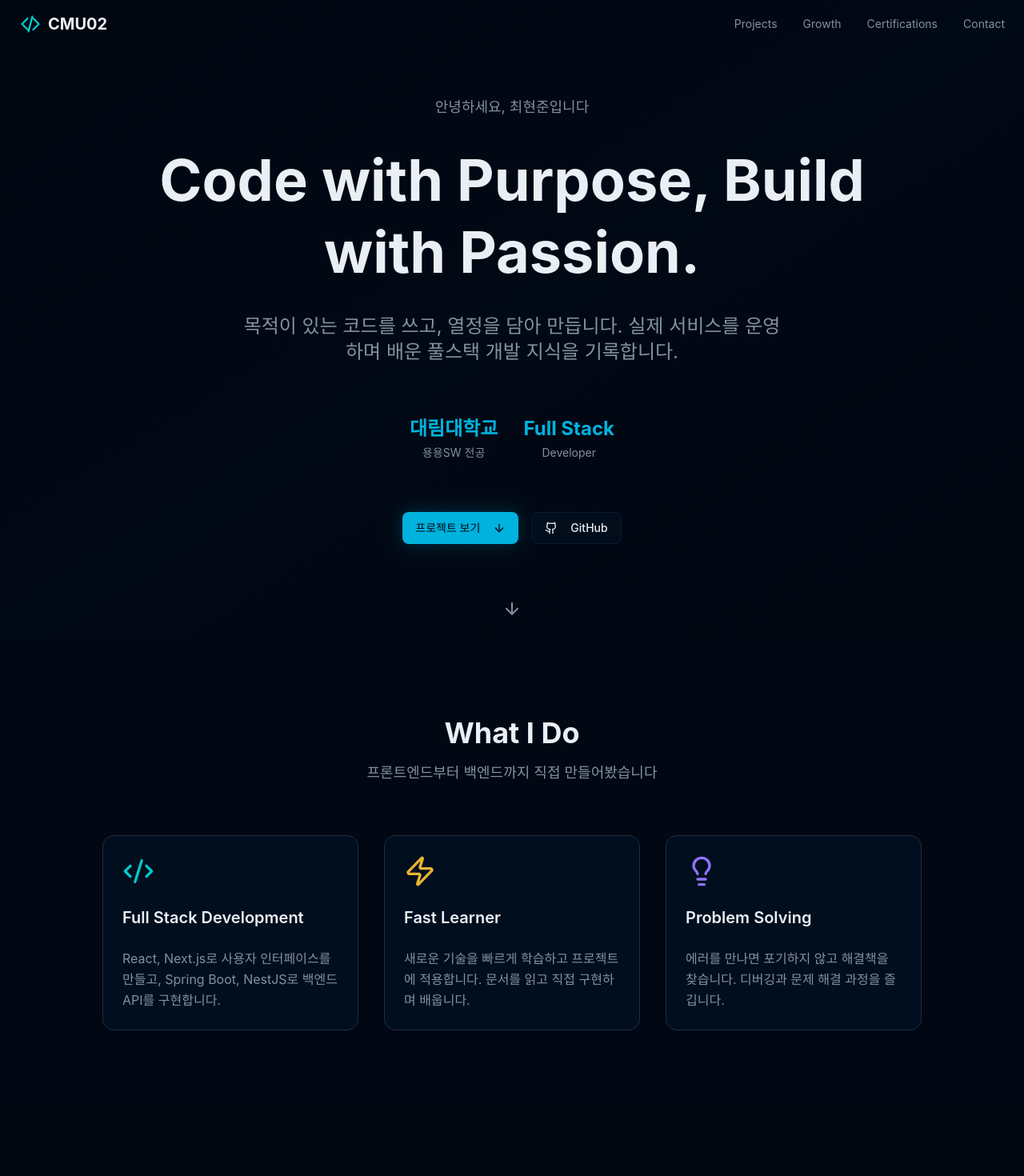
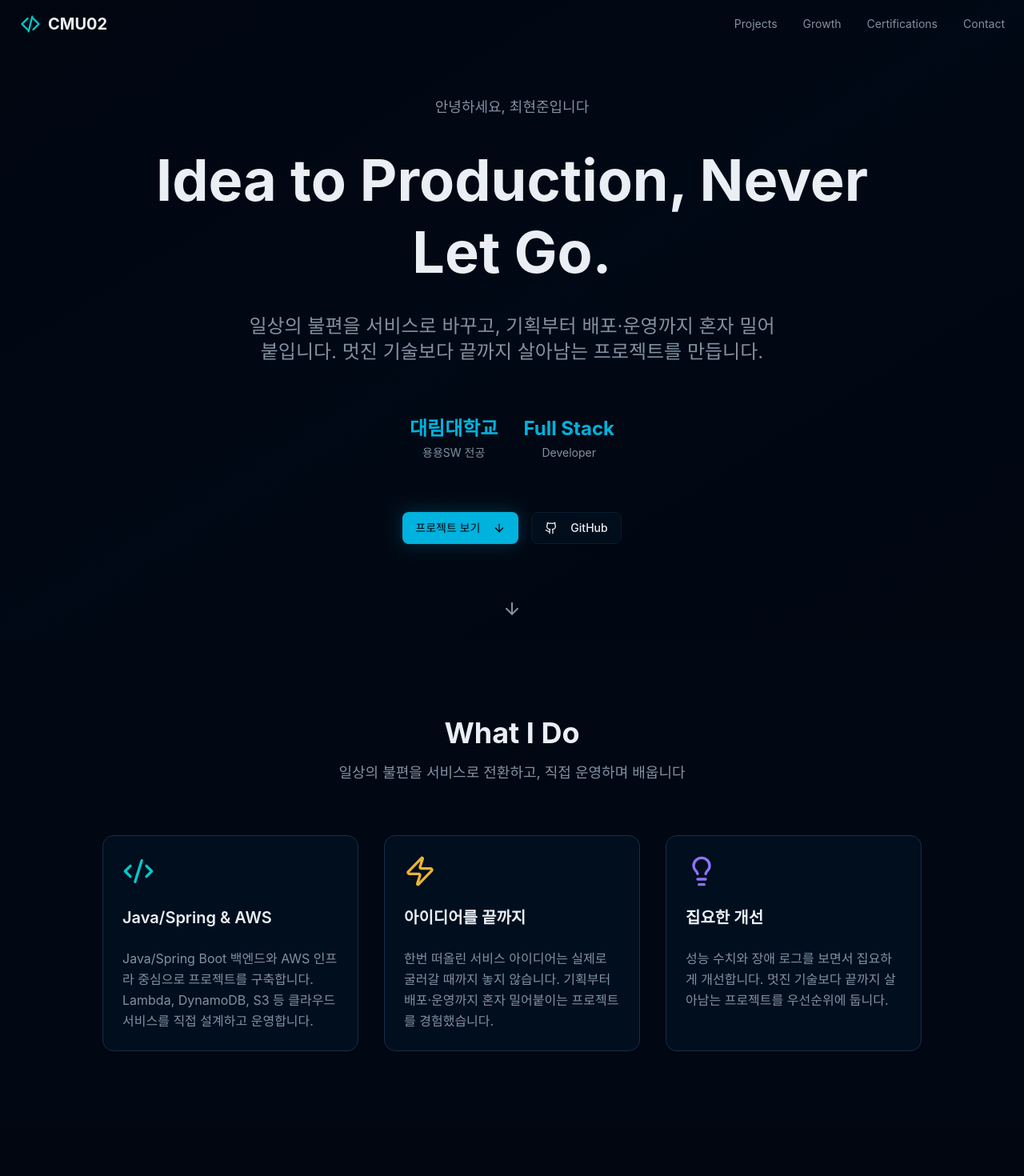
Before and after one commit to CMU02/Portfolio, a Next.js app: page / in a window 1280 px wide. Shown: the top 1470 px of the page at 80% size. Built offline with nearby package versions, Linux system fonts and the light colour scheme.

Commit message:
refactor: HeroSection, ExpertiseSection 이력서 간략소개 기반으로 내용 수정

```diff
--- a/components/sections/expertise-section.tsx
+++ b/components/sections/expertise-section.tsx
@@ -8,23 +8,23 @@ const expertiseItems = [
   {
     icon: Code2,
     color: "text-tech-cyan",
-    title: "Full Stack Development",
+    title: "Java/Spring & AWS",
     description:
-      "React, Next.js로 사용자 인터페이스를 만들고, Spring Boot, NestJS로 백엔드 API를 구현합니다.",
+      "Java/Spring Boot 백엔드와 AWS 인프라 중심으로 프로젝트를 구축합니다. Lambda, DynamoDB, S3 등 클라우드 서비스를 직접 설계하고 운영합니다.",
   },
   {
     icon: Zap,
     color: "text-tech-yellow",
-    title: "Fast Learner",
+    title: "아이디어를 끝까지",
     description:
-      "새로운 기술을 빠르게 학습하고 프로젝트에 적용합니다. 문서를 읽고 직접 구현하며 배웁니다.",
+      "한번 떠올린 서비스 아이디어는 실제로 굴러갈 때까지 놓지 않습니다. 기획부터 배포·운영까지 혼자 밀어붙이는 프로젝트를 경험했습니다.",
   },
   {
     icon: Lightbulb,
     color: "text-tech-purple",
-    title: "Problem Solving",
+    title: "집요한 개선",
     description:
-      "에러를 만나면 포기하지 않고 해결책을 찾습니다. 디버깅과 문제 해결 과정을 즐깁니다.",
+      "성능 수치와 장애 로그를 보면서 집요하게 개선합니다. 멋진 기술보다 끝까지 살아남는 프로젝트를 우선순위에 둡니다.",
   },
 ];
 
@@ -40,7 +40,7 @@ export function ExpertiseSection() {
         >
           <h2 className="text-3xl md:text-4xl font-bold mb-4">What I Do</h2>
           <p className="text-muted-foreground text-lg">
-            프론트엔드부터 백엔드까지 직접 만들어봤습니다
+            일상의 불편을 서비스로 전환하고, 직접 운영하며 배웁니다
           </p>
         </motion.div>
 
--- a/components/sections/hero-section.tsx
+++ b/components/sections/hero-section.tsx
@@ -29,7 +29,7 @@ export function HeroSection() {
             transition={{ duration: 0.6, delay: 0.2 }}
             className="text-5xl md:text-7xl font-bold leading-tight"
           >
-            Code with Purpose, Build with Passion.
+            Idea to Production, Never Let Go.
           </motion.h1>
 
           {/* 서브 카피 */}
@@ -39,8 +39,8 @@ export function HeroSection() {
             transition={{ duration: 0.6, delay: 0.4 }}
             className="text-xl md:text-2xl text-muted-foreground max-w-2xl mx-auto"
           >
-            목적이 있는 코드를 쓰고, 열정을 담아 만듭니다. 실제 서비스를
-            운영하며 배운 풀스택 개발 지식을 기록합니다.
+            일상의 불편을 서비스로 바꾸고, 기획부터 배포·운영까지 혼자
+            밀어붙입니다. 멋진 기술보다 끝까지 살아남는 프로젝트를 만듭니다.
           </motion.p>
 
           {/* 핵심 정보 */}
```
